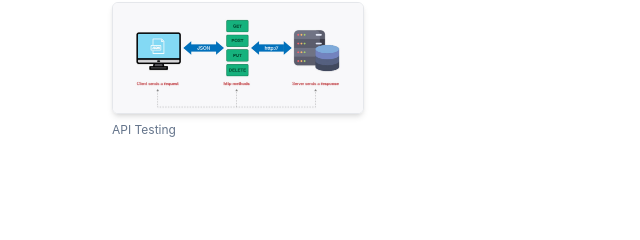
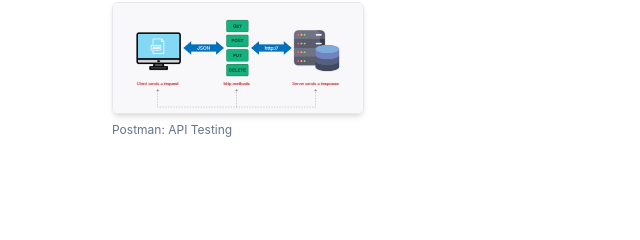
Before and after one commit to rasyiqal/portfolio, a website: page index.html in a window 1280 px wide. Shown: the part 2480-2720 px from the top of the page, 0-640 px from the left. Drawn offline with nearby package versions, Linux system fonts and the light colour scheme.

Commit message:
tes
tes push

```diff
--- a/index.html
+++ b/index.html
@@ -393,7 +393,7 @@
                                 <img class="w-full h-full object-cover" src="src/img/postman.jpg" alt="">
                             </div>
                         </a>
-                        <p class="text-xs text-slate-500 mt-2">API Testing</p>
+                        <p class="text-xs text-slate-500 mt-2">Postman: API Testing</p>
                     </div>
                 </div>
             </div>
```
